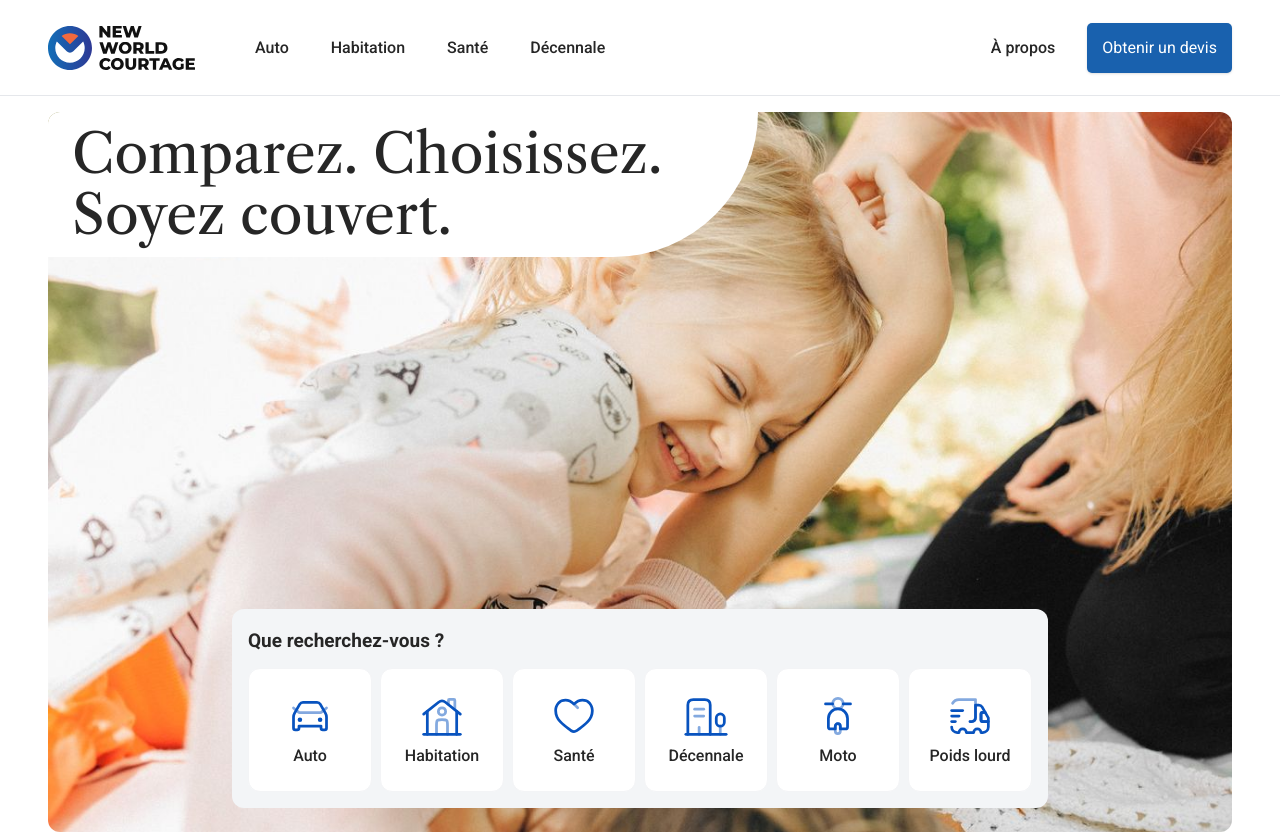
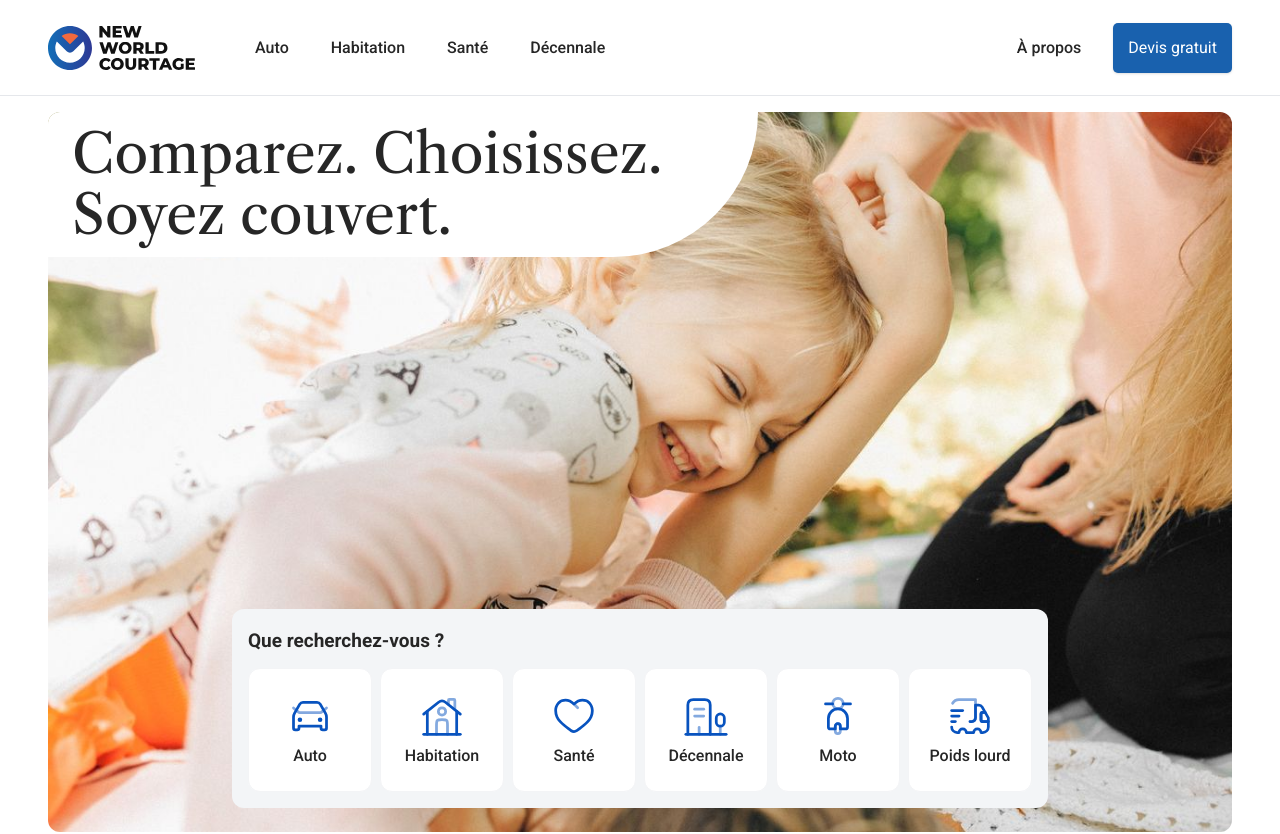
Before and after one commit to mehdibenrabiaa/new_world_courtage, a Next.js app: page / in a window 1280 px wide. Shown: the top 834 px of the page. Built offline with nearby package versions, Linux system fonts and the light colour scheme.

Commit message:
copy: replace all 'Obtenir un devis' variants with 'Devis gratuit'

```diff
--- a/components/CtaButton.js
+++ b/components/CtaButton.js
@@ -2,7 +2,7 @@ import Link from "next/link";
 import { Button } from "@/components/ui/button";
 import { cn } from "@/lib/utils";
 
-export default function CtaButton({ href = "/devis", label = "Obtenir un devis", className = "" }) {
+export default function CtaButton({ href = "/devis", label = "Devis gratuit", className = "" }) {
   return (
     <Button
       size="lg"
--- a/components/FinishedScrolling.js
+++ b/components/FinishedScrolling.js
@@ -31,7 +31,7 @@ export default function FinishedScrolling() {
               </p>
             </div>
 
-            <CtaButton label="Obtenir un devis gratuit" className="self-start" />
+            <CtaButton label="Devis gratuit" className="self-start" />
 
           </div>
 
--- a/components/Navbar.js
+++ b/components/Navbar.js
@@ -146,7 +146,7 @@ function MobileDrawer({ open, onClose }) {
                 07 45 89 18 65
               </a>
               <Link href="/life-insurance/start" onClick={onClose} className="block mx-5 mt-3 mb-2 py-3.5 text-center text-base font-bold text-white bg-[var(--color-brand)] rounded-full hover:bg-[var(--color-brand-hover)] transition-colors">
-                Obtenir un devis
+                Devis gratuit
               </Link>
             </div>
           )}
--- a/components/OurProcess.js
+++ b/components/OurProcess.js
@@ -74,7 +74,7 @@ export default function OurProcess() {
           </div>
 
           <div className="flex justify-center">
-            <CtaButton label="Obtenir un devis gratuit" />
+            <CtaButton label="Devis gratuit" />
           </div>
 
         </div>
--- a/components/navData.js
+++ b/components/navData.js
@@ -3,7 +3,7 @@ export const NAV_ITEMS = [
     id: 'auto',
     label: 'Auto',
     href: '/assurance-auto/',
-    cta: { tagline: "Comparez et économisez sur votre assurance auto", button: 'Obtenir des devis gratuits', href: '/assurance-auto/' },
+    cta: { tagline: "Comparez et économisez sur votre assurance auto", button: 'Devis gratuit', href: '/assurance-auto/' },
     sections: [
       {
         heading: 'Couvertures',
@@ -37,7 +37,7 @@ export const NAV_ITEMS = [
     id: 'habitation',
     label: 'Habitation',
     href: '/assurance-habitation/',
-    cta: { tagline: "Vous pourriez économiser sur votre assurance habitation", button: 'Obtenir des devis gratuits', href: '/assurance-habitation/' },
+    cta: { tagline: "Vous pourriez économiser sur votre assurance habitation", button: 'Devis gratuit', href: '/assurance-habitation/' },
     sections: [
       {
         heading: 'Couvertures',
@@ -70,7 +70,7 @@ export const NAV_ITEMS = [
     id: 'sante',
     label: 'Santé',
     href: '/assurance-sante/',
-    cta: { tagline: "Trouvez la mutuelle santé adaptée à vos besoins", button: 'Obtenir des devis gratuits', href: '/assurance-sante/' },
+    cta: { tagline: "Trouvez la mutuelle santé adaptée à vos besoins", button: 'Devis gratuit', href: '/assurance-sante/' },
     sections: [
       {
         heading: 'Couvertures',
@@ -103,7 +103,7 @@ export const NAV_ITEMS = [
     id: 'decennale',
     label: 'Décennale',
     href: '/assurance-decennale/',
-    cta: { tagline: "Protégez vos chantiers avec la garantie décennale", button: 'Obtenir des devis gratuits', href: '/assurance-decennale/' },
+    cta: { tagline: "Protégez vos chantiers avec la garantie décennale", button: 'Devis gratuit', href: '/assurance-decennale/' },
     sections: [
       {
         heading: 'Couvertures',
--- a/pages/life-insurance/life-insurance-calculator/index.js
+++ b/pages/life-insurance/life-insurance-calculator/index.js
@@ -164,7 +164,7 @@ function Calculator() {
               Cette estimation est fournie à titre indicatif. Le tarif définitif dépend de votre profil médical et des conditions de l&apos;assureur.
             </p>
             <Button className="cta-btn text-white text-base font-medium py-[25px] px-[15px] w-fit mt-2">
-              Obtenir un devis personnalisé
+              Devis gratuit
             </Button>
           </div>
         )}
```
